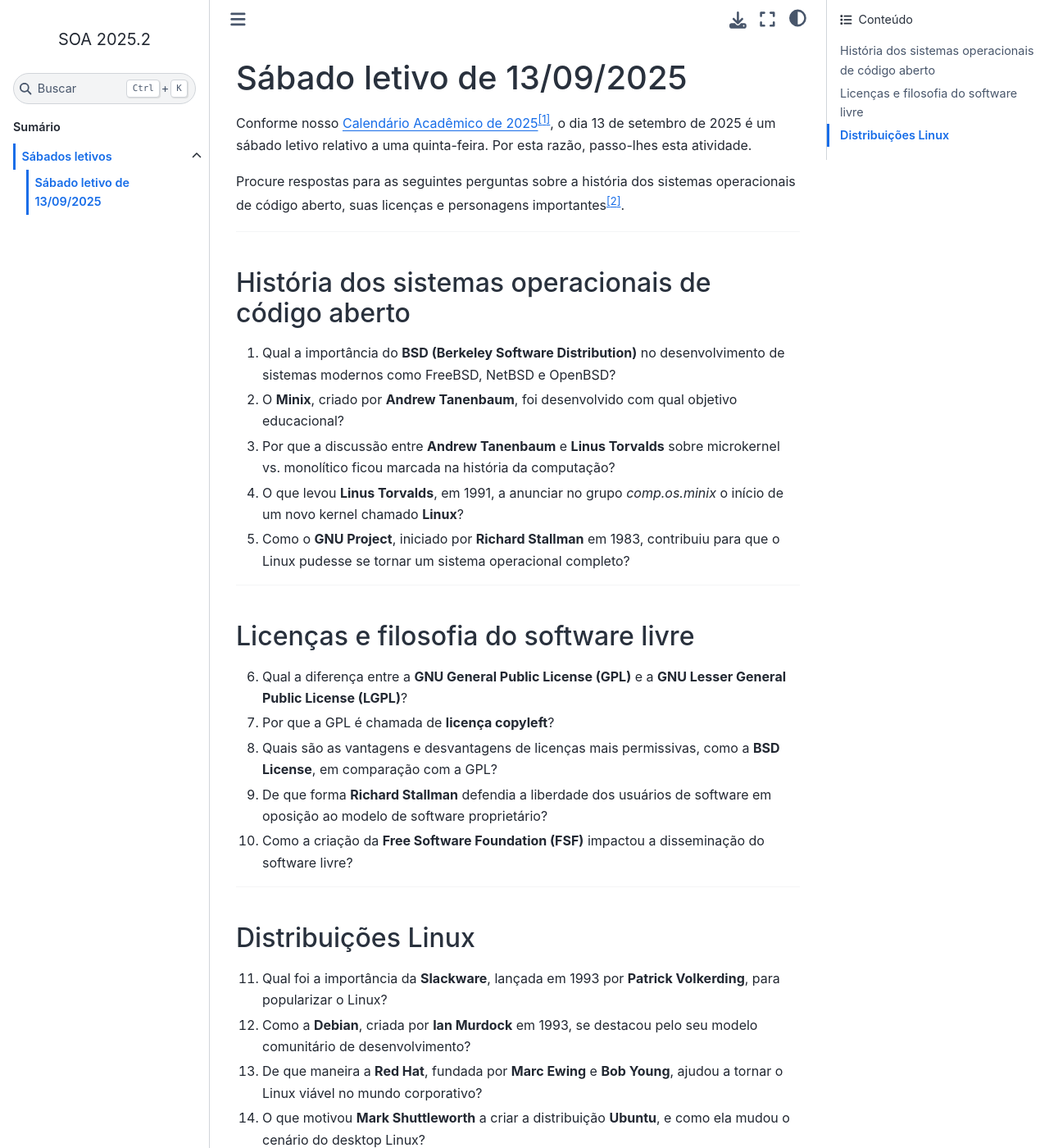
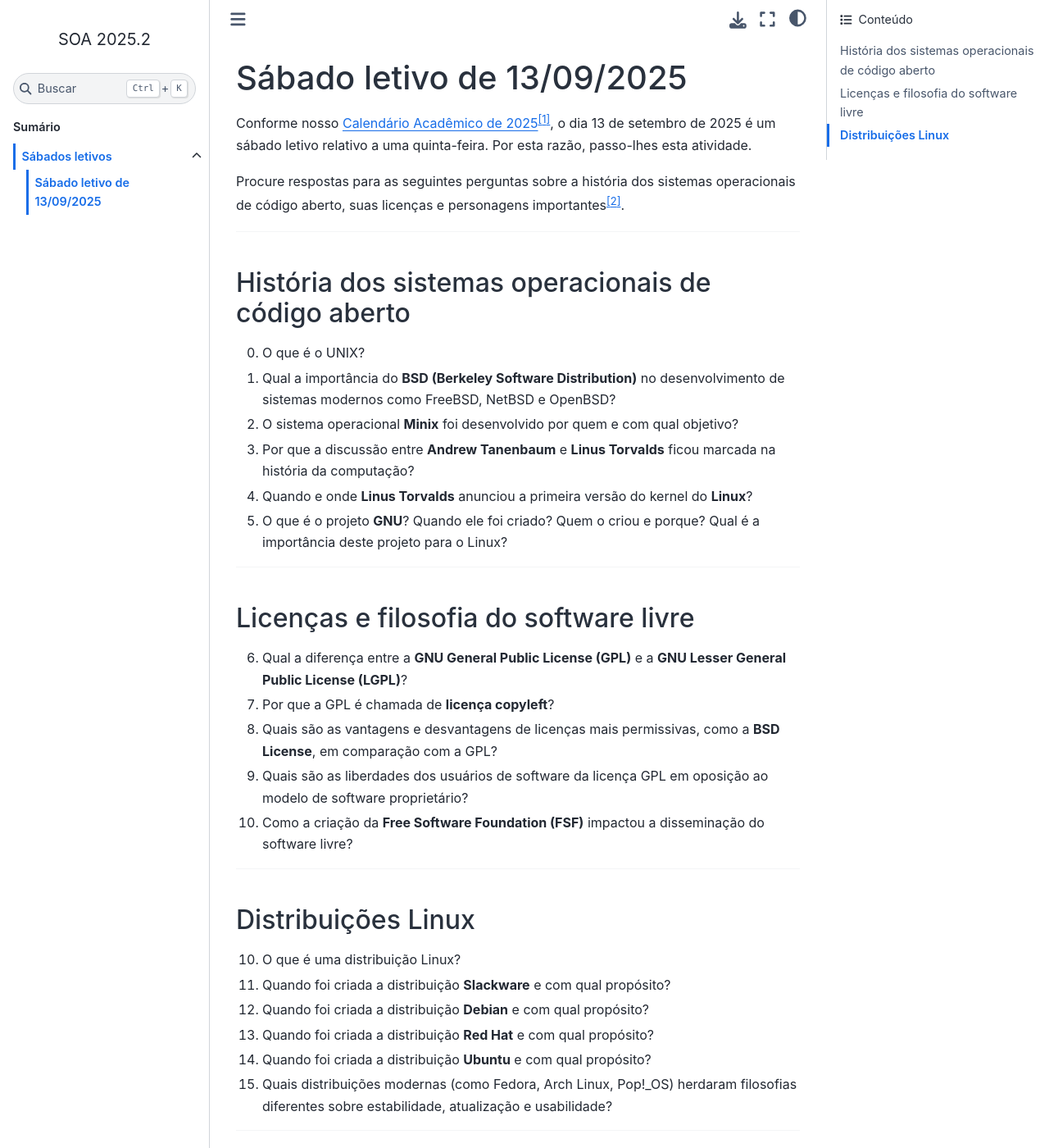
Before and after one commit to jurandysoares/soa20252, a Sphinx documentation site: the page built from docs/sabados-letivos/sabado-letivo-2025-09-13.md, in a window 1280 px wide and 1400 px high. Shown: the whole window at 82% size. Built offline with Sphinx 7.4.7 and the Sphinx Book theme 1.1.4, drawn with Linux system fonts in a browser that asks for light colours.

Commit message:
sl:2025-09-13

```diff
--- a/docs/sabados-letivos/sabado-letivo-2025-09-13.md
+++ b/docs/sabados-letivos/sabado-letivo-2025-09-13.md
@@ -10,11 +10,12 @@
 
 ## História dos sistemas operacionais de código aberto
 
+0. O que é o UNIX?
 1. Qual a importância do **BSD (Berkeley Software Distribution)** no desenvolvimento de sistemas modernos como FreeBSD, NetBSD e OpenBSD?
-2. O **Minix**, criado por **Andrew Tanenbaum**, foi desenvolvido com qual objetivo educacional?
-3. Por que a discussão entre **Andrew Tanenbaum** e **Linus Torvalds** sobre microkernel vs. monolítico ficou marcada na história da computação?
-4. O que levou **Linus Torvalds**, em 1991, a anunciar no grupo *comp.os.minix* o início de um novo kernel chamado **Linux**?
-5. Como o **GNU Project**, iniciado por **Richard Stallman** em 1983, contribuiu para que o Linux pudesse se tornar um sistema operacional completo?
+2. O sistema operacional **Minix** foi desenvolvido por quem e com qual objetivo?
+3. Por que a discussão entre **Andrew Tanenbaum** e **Linus Torvalds** ficou marcada na história da computação?
+4. Quando e onde **Linus Torvalds** anunciou a primeira versão do kernel do **Linux**?
+5. O que é o projeto **GNU**? Quando ele foi criado? Quem o criou e porque? Qual é a importância deste projeto para o Linux?
 
 ---
 
@@ -23,17 +24,18 @@
 6. Qual a diferença entre a **GNU General Public License (GPL)** e a **GNU Lesser General Public License (LGPL)**?
 7. Por que a GPL é chamada de **licença copyleft**?
 8. Quais são as vantagens e desvantagens de licenças mais permissivas, como a **BSD License**, em comparação com a GPL?
-9. De que forma **Richard Stallman** defendia a liberdade dos usuários de software em oposição ao modelo de software proprietário?
+9. Quais são as liberdades dos usuários de software da licença GPL em oposição ao modelo de software proprietário?
 10. Como a criação da **Free Software Foundation (FSF)** impactou a disseminação do software livre?
 
 ---
 
 ## Distribuições Linux
 
-11. Qual foi a importância da **Slackware**, lançada em 1993 por **Patrick Volkerding**, para popularizar o Linux?
-12. Como a **Debian**, criada por **Ian Murdock** em 1993, se destacou pelo seu modelo comunitário de desenvolvimento?
-13. De que maneira a **Red Hat**, fundada por **Marc Ewing** e **Bob Young**, ajudou a tornar o Linux viável no mundo corporativo?
-14. O que motivou **Mark Shuttleworth** a criar a distribuição **Ubuntu**, e como ela mudou o cenário do desktop Linux?
+10. O que é uma distribuição Linux?
+11. Quando foi criada a distribuição **Slackware** e com qual propósito?
+12. Quando foi criada a distribuição **Debian** e com qual propósito?
+13. Quando foi criada a distribuição **Red Hat** e com qual propósito?
+14. Quando foi criada a distribuição **Ubuntu** e com qual propósito?
 15. Quais distribuições modernas (como Fedora, Arch Linux, Pop!\_OS) herdaram filosofias diferentes sobre estabilidade, atualização e usabilidade?
 
 [^1]: O calendário oficial está publicado em https://portal.ifrn.edu.br/documents/19318/CALEND%C3%81RIO_2025_-_Parnamirim.pdf
```
